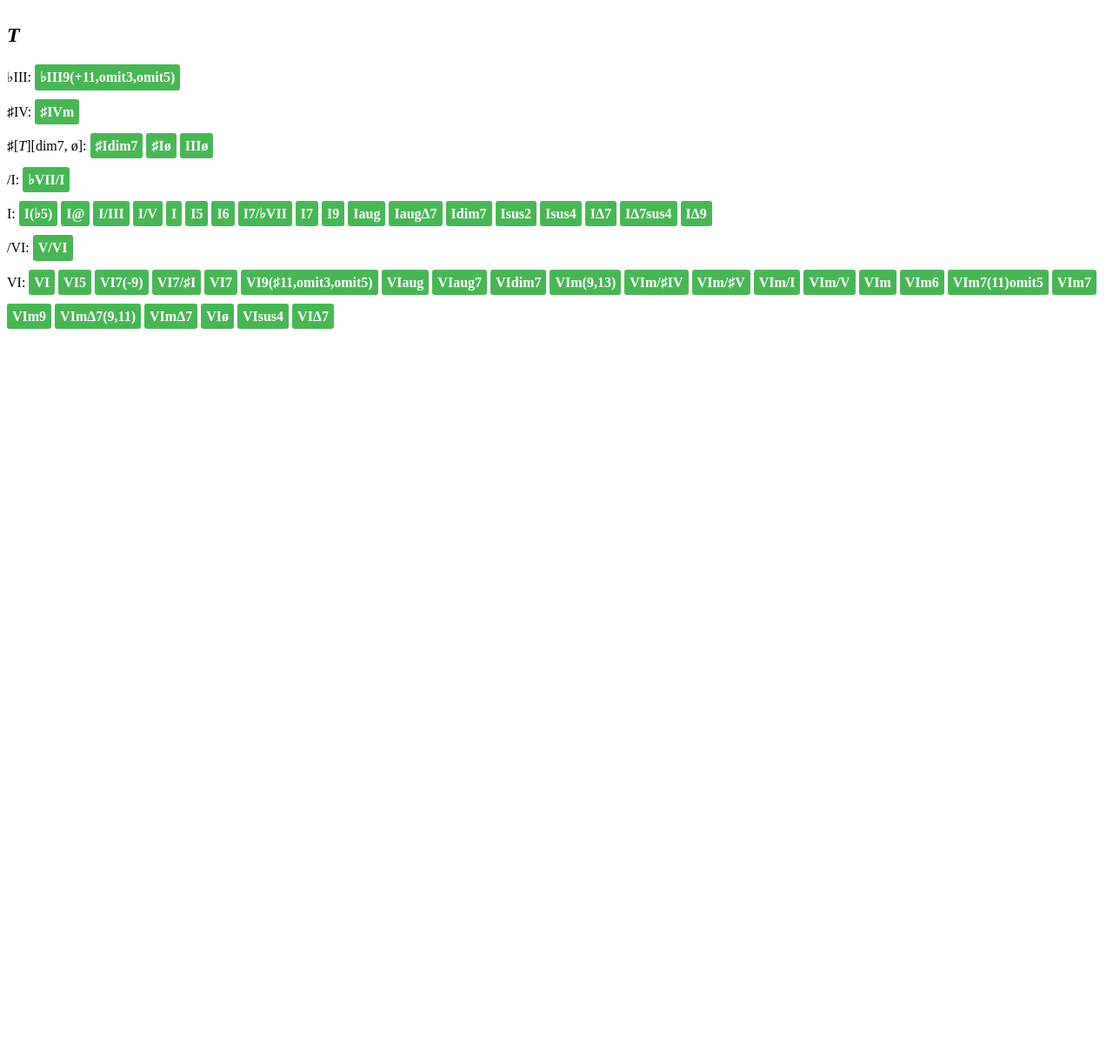
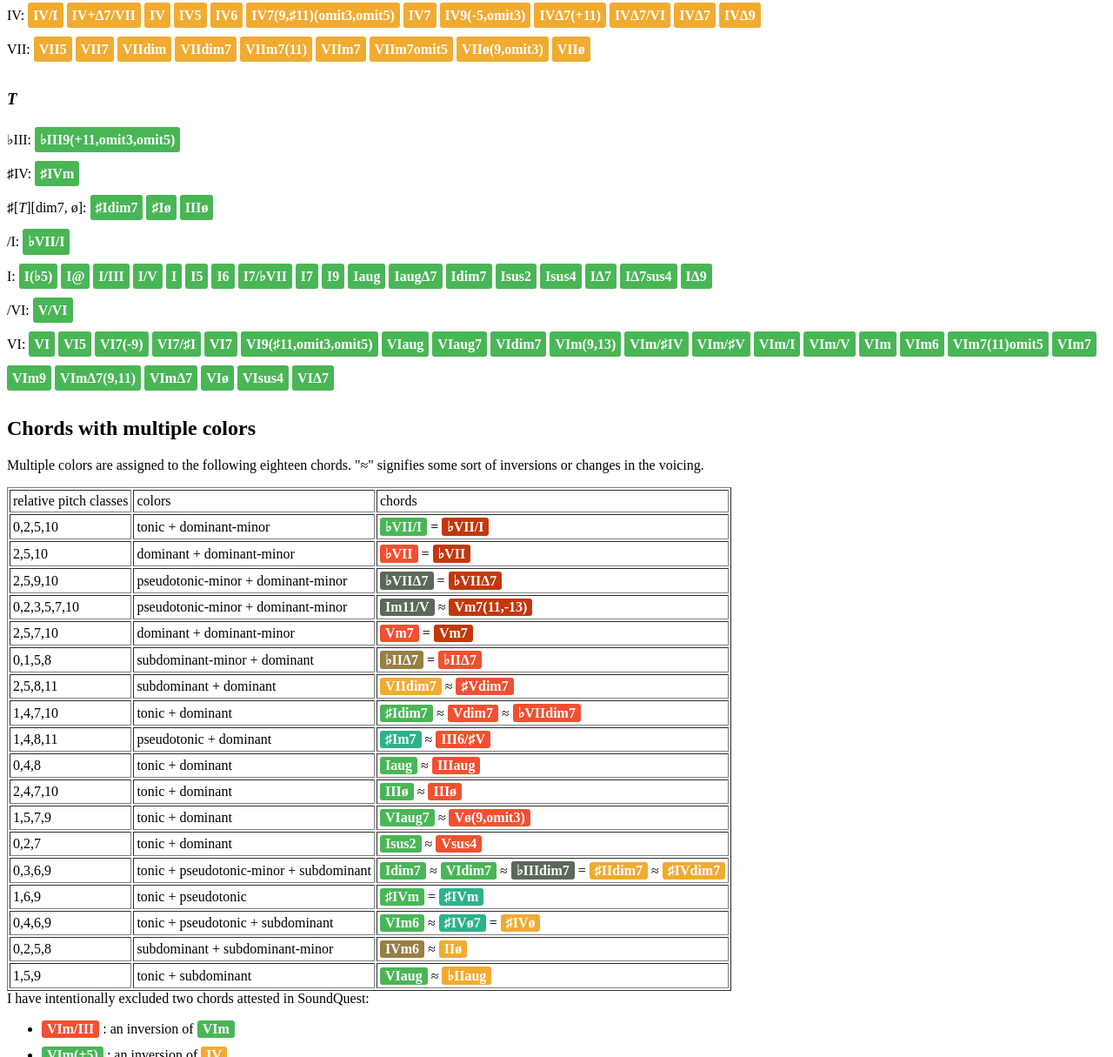
Before and after one commit to hsjoihs/vs-chords, a website: page soundquest-coloring-reorganized.html in a window 1280 px wide. Shown: the part 1585-2800 px from the top of the page at 87% size. Before the commit the page ends 1981 px from the top, so only its background shows below. Drawn offline with Linux system fonts and the light colour scheme.

Commit message:
List the eighteen chords with multiple colorings

```diff
--- a/soundquest-coloring-reorganized.html
+++ b/soundquest-coloring-reorganized.html
@@ -8,7 +8,7 @@
 
     body {font-family: serif;}
 
-#axis-system .chord-name {
+.chords .chord-name {
     display: inline-block;
     font-size: calc(var(--scale) * 13px);
     font-weight: 600;
@@ -17,24 +17,36 @@
     color: var(--txt);
 }
 
-#axis-system .chord-name.tonic { background-color: var(--tonic-color); color: #fff }
-#axis-system .chord-name.pseudotonic { background-color: var(--pseudotonic-color); color: #fff }
-#axis-system .chord-name.pseudotonic-minor { background-color: var(--pseudotonic-minor-color); color: #fff }
-#axis-system .chord-name.subdominant { background-color: var(--subdominant-color); color: #fff }
-#axis-system .chord-name.subdominant-minor { background-color: var(--subdominant-minor-color); color: #fff }
-#axis-system .chord-name.dominant { background-color: var(--dominant-color); color: #fff }
-#axis-system .chord-name.dominant-minor { background-color: var(--dominant-minor-color); color: #fff }
+.chords .chord-name.tonic { background-color: var(--tonic-color); color: #fff }
+.chords .chord-name.pseudotonic { background-color: var(--pseudotonic-color); color: #fff }
+.chords .chord-name.pseudotonic-minor { background-color: var(--pseudotonic-minor-color); color: #fff }
+.chords .chord-name.subdominant { background-color: var(--subdominant-color); color: #fff }
+.chords .chord-name.subdominant-minor { background-color: var(--subdominant-minor-color); color: #fff }
+.chords .chord-name.dominant { background-color: var(--dominant-color); color: #fff }
+.chords .chord-name.dominant-minor { background-color: var(--dominant-minor-color); color: #fff }
 
-.chord-name {margin-bottom: 10px;}
+div.chords .chord-name {margin-bottom: 10px;}
+
+:root:has(#accessibility:checked) .chords .chord-name.tonic { background-color: var(--accessible-tonic-color); }
+:root:has(#accessibility:checked) .chords .chord-name.pseudotonic { background-color: var(--accessible-tonic-color); }
+:root:has(#accessibility:checked) .chords .chord-name.pseudotonic-minor { background-color: var(--accessible-tonic-color); }
+:root:has(#accessibility:checked) .chords .chord-name.subdominant { background-color: var(--accessible-subdominant-color); }
+:root:has(#accessibility:checked) .chords .chord-name.subdominant-minor { background-color: var(--accessible-subdominant-color); }
+:root:has(#accessibility:checked) .chords .chord-name.dominant { background-color: var(--accessible-dominant-color); }
+:root:has(#accessibility:checked) .chords .chord-name.dominant-minor { background-color: var(--accessible-dominant-color); }
 </style>
 
 <h1>SoundQuest-based coloring</h1>
+<p style="text-align: right">hsjoihs<br>2026-06-22</p>
+
+<input type="checkbox" id="accessibility"><label for="accessibility">Click here to reduce the use of red-green distinction</label>
+
 
 <p>The following list curates the colors that <a href="https://soundquest.jp">SoundQuest</a> assigns to chords.</p>
 
 <p>My code determines the coloring by inspecting the chord and finding out which category/categories it matches. Note that it suffers from overgeneralizing octave equivalences.</p>
 
-<div id="axis-system" style="line-height: 1.7em;">
+<div class="chords" style="line-height: 1.7em;">
 
 
 
@@ -43,7 +55,7 @@
 
 
 
-<h2><i>Dm</i></h2>
+<h3><i>Dm</i></h3>
 ♭VII:
 <span class="chord-name dominant-minor">♭VII/I</span>
 <span class="chord-name dominant-minor">♭VII</span>
@@ -57,7 +69,7 @@ Vm:
 <span class="chord-name dominant-minor">Vm7</span>
 <span class="chord-name dominant-minor">Vm9</span>
 
-<h2><i>D</i></h2>
+<h3><i>D</i></h3>
 ♭II: <span class="chord-name dominant">♭II7</span>
 <span class="chord-name dominant">♭IIΔ7(+11,13)</span>
 <span class="chord-name dominant">♭IIΔ7(+9)</span>
@@ -130,7 +142,7 @@ V:
 <span class="chord-name dominant">VΔ7</span>
 
 
-<h2><i>Pm</i></h2>
+<h3><i>Pm</i></h3>
 ♭III:
 <span class="chord-name pseudotonic-minor">♭III</span>
 <span class="chord-name pseudotonic-minor">♭IIIdim7</span>
@@ -149,7 +161,7 @@ Im:
 <span class="chord-name pseudotonic-minor">ImΔ7(9)</span>
 <span class="chord-name pseudotonic-minor">ImΔ7</span>
 
-<h2><i>P</i></h2>
+<h3><i>P</i></h3>
 ♯I:
 <span class="chord-name pseudotonic">♯Im7</span>
 <br>
@@ -166,7 +178,7 @@ Im:
 <span class="chord-name pseudotonic">Iaug/♯IV</span>
 
 
-<h2><i>Sm</i></h2>
+<h3><i>Sm</i></h3>
 ♭II:
 <span class="chord-name subdominant-minor">♭IIΔ7</span>
 <br>
@@ -186,7 +198,7 @@ IVm:
 <span class="chord-name subdominant-minor">IVmΔ7(+11,13)</span>
 <span class="chord-name subdominant-minor">IVmΔ7</span>
 
-<h2><i>S</i></h2>
+<h3><i>S</i></h3>
 ♭II:
 <span class="chord-name subdominant">♭IIaug</span>
 <span class="chord-name subdominant">♭II@</span>
@@ -251,7 +263,7 @@ VII:
 <span class="chord-name subdominant">VIIø(9,omit3)</span>
 <span class="chord-name subdominant">VIIø</span>
 
-<h2><i>T</i></h2>
+<h3><i>T</i></h3>
 ♭III:
 <span class="chord-name tonic">♭III9(+11,omit3,omit5)</span>
 <br>
@@ -316,3 +328,130 @@ VI:
 <span class="chord-name tonic">VIsus4</span>
 <span class="chord-name tonic">VIΔ7</span>
 </div>
+
+<h2>Chords with multiple colors</h2>
+<p>Multiple colors are assigned to the following eighteen chords. "&asymp;" signifies some sort of inversions or changes in the voicing.</p>
+<table class="chords" border="1" cellpadding="3">
+<tr><td>relative pitch classes</td><td>colors</td><td>chords</td></tr>
+<tr><td>0,2,5,10</td><td>tonic + dominant-minor</td><td><span class="chord-name tonic">♭VII/I</span> = <span class="chord-name dominant-minor">♭VII/I</span></td></tr>
+<tr><td>2,5,10</td><td>dominant + dominant-minor</td><td>
+
+<span class="chord-name dominant">♭VII</span>
+=
+<span class="chord-name dominant-minor">♭VII</span>
+
+</td></tr>
+<tr><td>2,5,9,10</td><td>pseudotonic-minor + dominant-minor</td><td>
+<span class="chord-name pseudotonic-minor">♭VIIΔ7</span>
+=
+<span class="chord-name dominant-minor">♭VIIΔ7</span>
+
+</td></tr>
+<tr><td>0,2,3,5,7,10</td><td>pseudotonic-minor + dominant-minor</td><td>
+   <span class="chord-name pseudotonic-minor">Im11/V</span>
+
+
+     &asymp;
+
+<span class="chord-name dominant-minor">Vm7(11,-13)</span>
+
+</td></tr>
+<tr><td>2,5,7,10</td><td>dominant + dominant-minor</td><td>
+
+<span class="chord-name dominant">Vm7</span> =
+
+<span class="chord-name dominant-minor">Vm7</span>
+
+
+    </td></tr>
+<tr><td>0,1,5,8</td><td>subdominant-minor + dominant</td><td>
+<span class="chord-name subdominant-minor">♭IIΔ7</span>
+
+
+=
+<span class="chord-name dominant">♭IIΔ7</span>
+
+    </td></tr>
+<tr><td>2,5,8,11</td><td>subdominant + dominant</td><td>
+    <span class="chord-name subdominant">VIIdim7</span> &asymp;
+<span class="chord-name dominant">♯Vdim7</span>
+
+   </td></tr>
+<tr><td>1,4,7,10</td><td>tonic + dominant</td><td>
+<span class="chord-name tonic">♯Idim7</span>
+&asymp;
+<span class="chord-name dominant">Vdim7</span>
+&asymp;
+<span class="chord-name dominant">♭VIIdim7</span>
+</td></tr>
+<tr><td>1,4,8,11</td><td>pseudotonic + dominant</td><td>
+<span class="chord-name pseudotonic">♯Im7</span>
+    &asymp;
+<span class="chord-name dominant">III6/♯V</span>
+</td></tr>
+<tr><td>0,4,8</td><td>tonic + dominant</td><td>
+<span class="chord-name tonic">Iaug</span>
+    &asymp;
+<span class="chord-name dominant">IIIaug</span>
+
+ </td></tr>
+<tr><td>2,4,7,10</td><td>tonic + dominant</td><td>
+<span class="chord-name tonic">IIIø</span>
+&asymp;
+<span class="chord-name dominant">IIIø</span></td></tr>
+<tr><td>1,5,7,9</td><td>tonic + dominant</td><td>
+<span class="chord-name tonic">VIaug7</span>
+&asymp;
+<span class="chord-name dominant">Vø(9,omit3)</span>
+</td></tr>
+<tr><td>0,2,7</td><td>tonic + dominant</td><td>
+<span class="chord-name tonic">Isus2</span>
+&asymp;
+<span class="chord-name dominant">Vsus4</span>
+</td></tr>
+<tr><td>0,3,6,9</td><td>tonic + pseudotonic-minor + subdominant</td><td>
+<span class="chord-name tonic">Idim7</span>
+&asymp;
+<span class="chord-name tonic">VIdim7</span>
+&asymp;
+<span class="chord-name pseudotonic-minor">♭IIIdim7</span>
+=
+<span class="chord-name subdominant">♯IIdim7</span>
+&asymp;
+<span class="chord-name subdominant">♯IVdim7</span>
+</td></tr>
+<tr><td>1,6,9</td><td>tonic + pseudotonic</td><td>
+<span class="chord-name tonic">♯IVm</span>
+=
+<span class="chord-name pseudotonic">♯IVm</span>
+</td></tr>
+<tr><td>0,4,6,9</td><td>tonic + pseudotonic + subdominant</td><td>
+<span class="chord-name tonic">VIm6</span>
+&asymp;
+<span class="chord-name pseudotonic">♯IVø7</span>
+    =
+<span class="chord-name subdominant">♯IVø</span>
+</td></tr>
+<tr><td>0,2,5,8</td><td>subdominant + subdominant-minor</td><td>
+<span class="chord-name subdominant-minor">IVm6</span>
+&asymp;
+<span class="chord-name subdominant">IIø</span>
+</td></tr>
+<tr><td>1,5,9</td><td>tonic + subdominant</td><td>
+<span class="chord-name tonic">VIaug</span>
+&asymp;
+<span class="chord-name subdominant">♭IIaug</span></td></tr>
+</table>
+
+I have intentionally excluded two chords attested in SoundQuest:
+<ul class="chords">
+    <li style="margin-bottom: 10px;">
+        <span class="chord-name dominant">VIm/III</span> : an inversion of
+<span class="chord-name tonic">VIm</span>
+    </li>
+    <li>
+         <span class="chord-name tonic">VIm(+5)</span> : an inversion of
+<span class="chord-name subdominant">IV</span>
+
+    </li>
+</ul>
```
Also changed, not shown: soundquest-multicolored-pitchset.tsv (added, +19 -0 lines).
